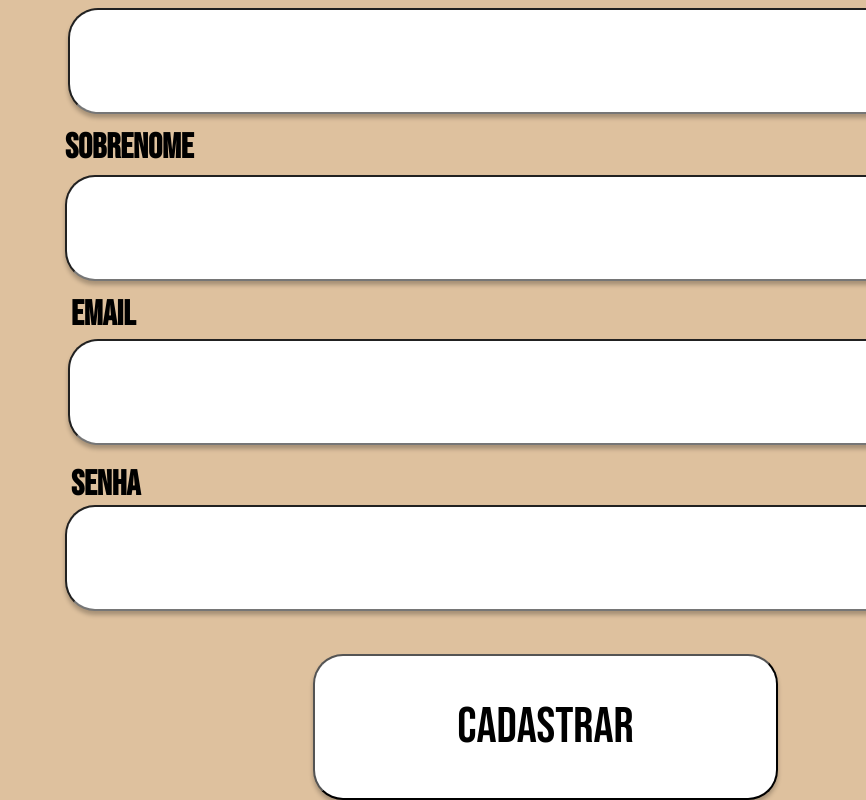
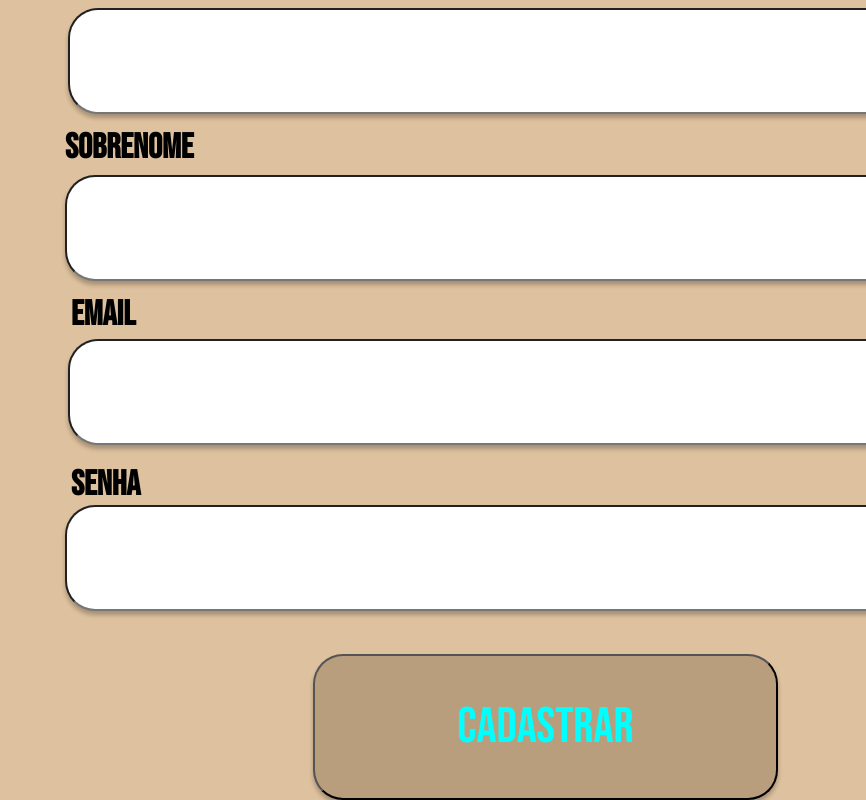
Before and after one commit to GabrielFerreiraC/TeladeCadastro, a plain HTML site: page index.html in a window 1280 px wide. In both pictures the pointer is over the input "Cadastrar". Shown: the part 146-946 px from the top of the page, without its empty margins (414-1280 px from the left). Drawn offline with Linux system fonts and the light colour scheme.

Commit message:
Solução do exercício

```diff
--- a/style.css
+++ b/style.css
@@ -162,6 +162,7 @@ h1 {
 }
 
 .x2 {
+
     font-family: 'Bebas Neue';
     font-size: 50px;
     position: absolute;
@@ -173,5 +174,13 @@ h1 {
     background: #FFFFFF;
     box-shadow: 0px 4px 4px rgba(0, 0, 0, 0.25);
     border-radius: 30px;
+    cursor: pointer;
+}
+
+.x2:hover {
+
+background-color: #B99E7E;
+color: aqua;
+
 
 }
```
